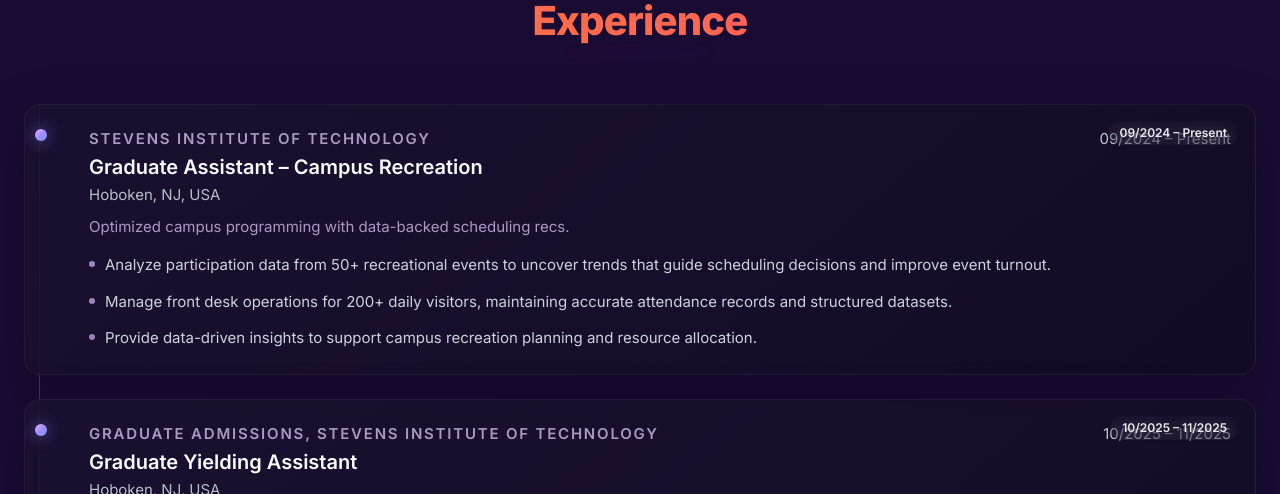
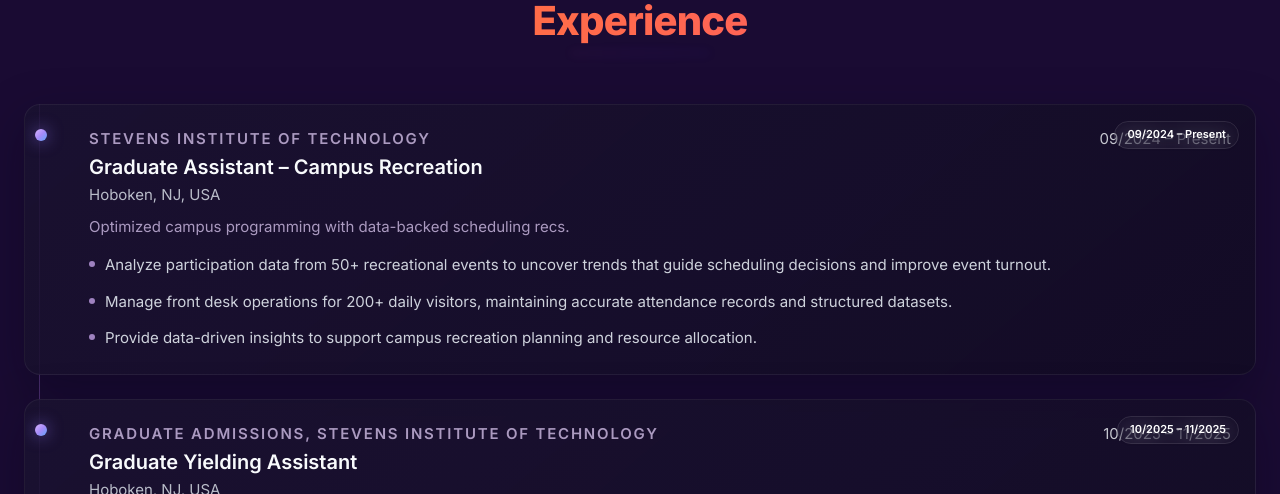
Before and after one commit to vshinde1-design/Portfolio-Website, a React (Vite) app: page / in a window 1280 px wide. Shown: the part 1900-2394 px from the top of the page. Built offline with nearby package versions, Linux system fonts and the light colour scheme.

Commit message:
feat(experience): add glass pill that appears on scroll for each experience card

```diff
--- a/src/components/sections/Experience.tsx
+++ b/src/components/sections/Experience.tsx
@@ -66,16 +66,17 @@
             <motion.li key={e.role} initial={{ opacity: 0, x: -16 }} whileInView={{ opacity: 1, x: 0 }} viewport={{ once: true }} transition={{ duration: 0.45, delay: i * 0.06 }}>
               <Card className="relative overflow-hidden pl-10 md:pl-16">
                 <div className="absolute left-4 top-6 hidden h-3 w-3 -translate-x-1/2 rounded-full bg-gradient-to-br from-purple-300 via-violet-400 to-blue-400 shadow-[0_0_16px_rgba(140,120,255,0.65)] md:block" aria-hidden />
-                {/* glass pill that appears when the card scrolls into view (visible on md+) */}
+
+                {/* Glass pill that appears when the card scrolls into view */}
                 <motion.div
-                  className="hidden md:flex absolute right-4 top-4 items-center gap-2 rounded-full bg-white/6 backdrop-blur-md px-3 py-1 text-xs font-semibold text-white/90 shadow-sm"
-                  initial={{ opacity: 0, y: -8 }}
-                  whileInView={{ opacity: 1, y: 0 }}
-                  viewport={{ once: true, margin: '-20%' }}
-                  transition={{ duration: 0.32, ease: 'easeOut' }}
                   aria-hidden
+                  initial={{ opacity: 0, scale: 0.9 }}
+                  whileInView={{ opacity: 1, scale: 1 }}
+                  viewport={{ once: true }}
+                  transition={{ duration: 0.35, delay: i * 0.06 + 0.08 }}
+                  className="absolute right-4 top-4 hidden rounded-full px-3 py-1 text-[11px] font-semibold bg-white/6 backdrop-blur-md border border-white/10 text-white shadow-sm md:block"
                 >
-                  <span className="whitespace-nowrap">{e.dates}</span>
+                  {e.dates}
                 </motion.div>
 
                 <div className="flex flex-col gap-4 md:flex-row md:items-start md:justify-between">
```
